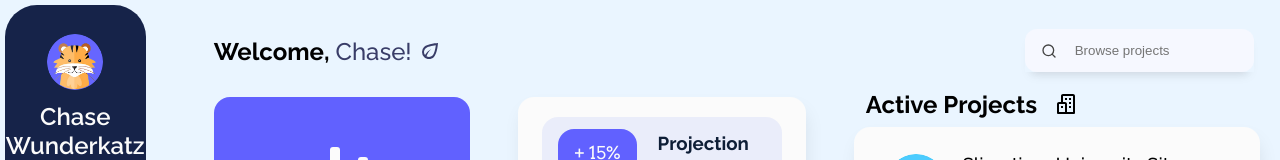
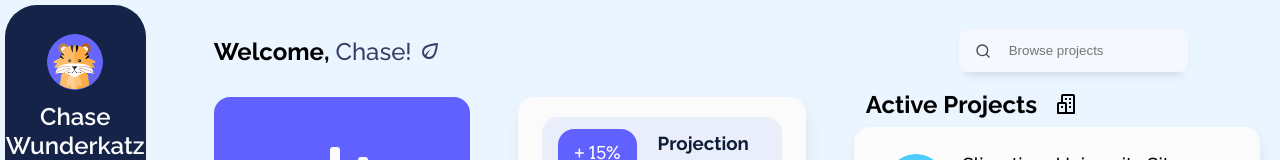
Before and after one commit to soundwanders/coral, a React (Create React App) app: page / in a window 1280 px wide. Shown: the top 160 px of the page. Built offline with nearby package versions, Linux system fonts and the light colour scheme.

Commit message:
Update Header.jsx

```diff
--- a/src/components/dashboard/Header.jsx
+++ b/src/components/dashboard/Header.jsx
@@ -28,6 +28,7 @@
   display: flex;
   justify-content: space-between;
   align-items: center;
+  width: 95%;
   height: 10%;
 
   @media screen and (min-width: 320px) and (max-width: 1080px) {
@@ -51,7 +52,7 @@
 const InputContainer = styled.div`
   display: flex;
   box-shadow: ${SearchBarShadow};
-  transform: translateX(2.5rem);
+  transform: translateX(1.5rem);
 
   @media screen and (min-width: 320px) and (max-width: 1080px) {
     overflow-x: hidden;
```
